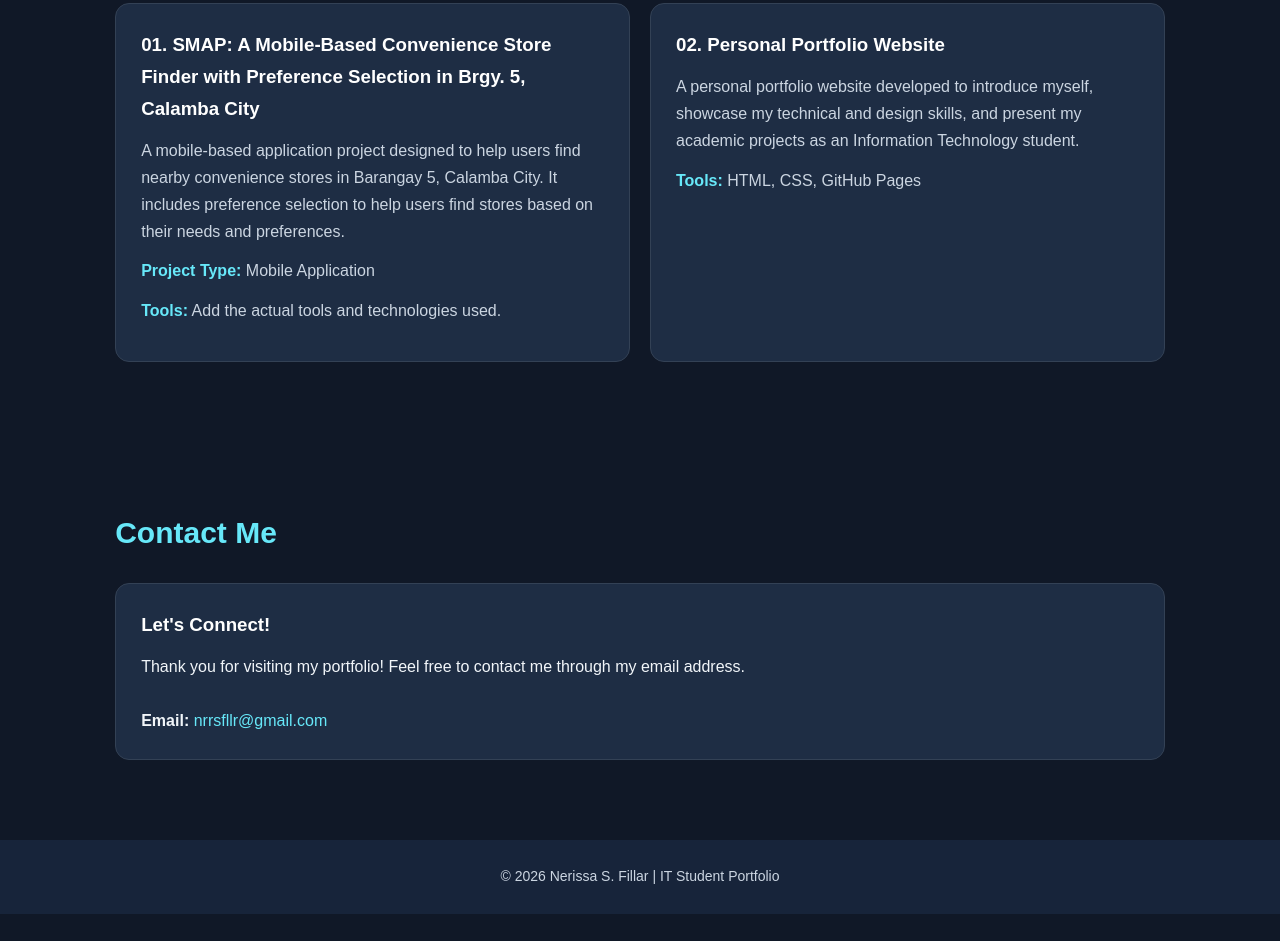
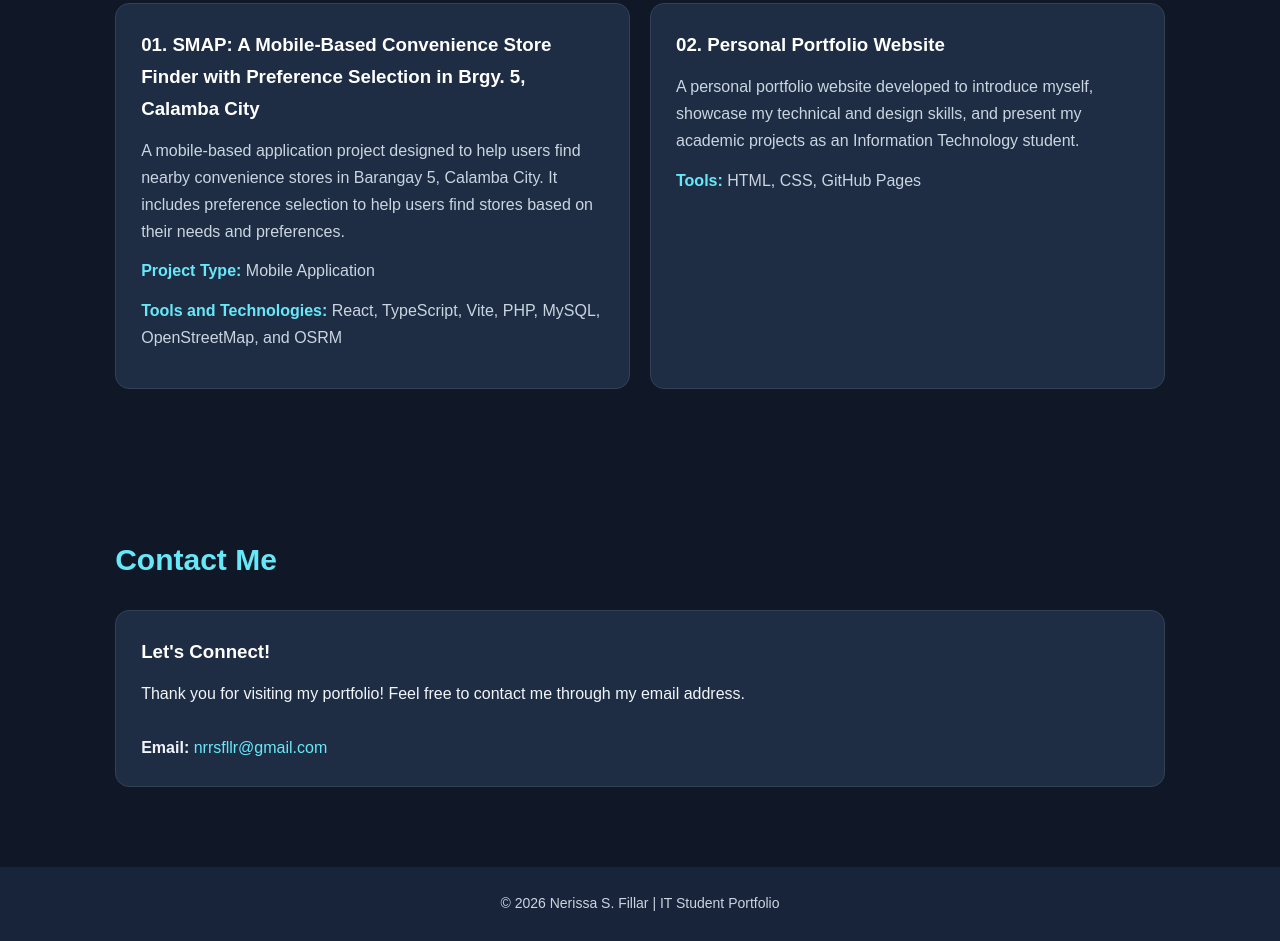
Before and after one commit to nrssfllr/nerissa-portfolio, a plain HTML site: page index.html in a window 1280 px wide. Shown: the part 1382-2323 px from the top of the page. Before the commit the page ends 2296 px from the top, so only its background shows below. Drawn offline with Linux system fonts and the light colour scheme.

Commit message:
Update index.html

```diff
--- a/index.html
+++ b/index.html
@@ -273,8 +273,9 @@
                 </p>
 
                 <p>
-                    <strong>Tools:</strong>
-                    Add the actual tools and technologies used.
+                    <strong>Tools and Technologies:</strong>
+                    React, TypeScript, Vite, PHP, MySQL,
+                    OpenStreetMap, and OSRM
                 </p>
 
             </div>
```
